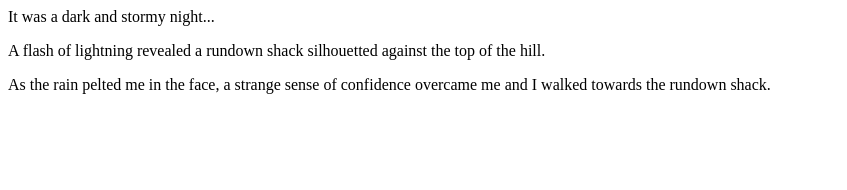
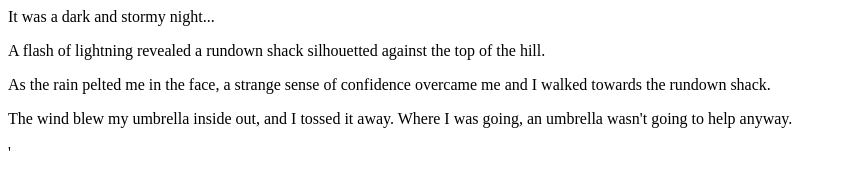
Before and after one commit to AnnaHey/fireside-story, a plain HTML site: page index.html in a window 1280 px wide. Shown: the whole page, without its empty margins (0-847 px from the left). Drawn offline with Linux system fonts and the light colour scheme.

Commit message:
fourth line added

```diff
--- a/index.html
+++ b/index.html
@@ -3,5 +3,6 @@
     <p>It was a dark and stormy night...</p>
     <p>A flash of lightning revealed a rundown shack silhouetted against the top of the hill.</p>
     <p>As the rain pelted me in the face, a strange sense of confidence overcame me and I walked towards the rundown shack.</p>
+    <p>The wind blew my umbrella inside out, and I tossed it away.  Where I was going, an umbrella wasn't going to help anyway.</p>'
   </body>
 </html>
```
